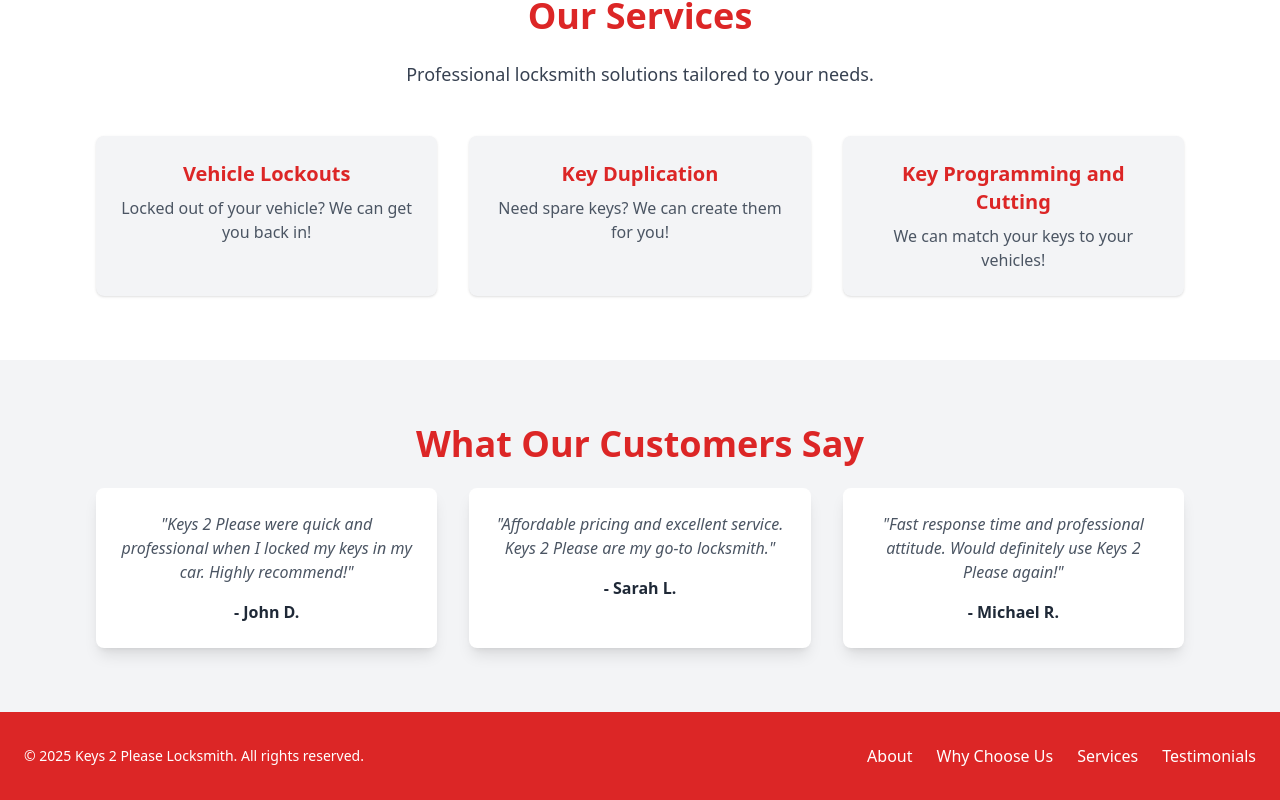
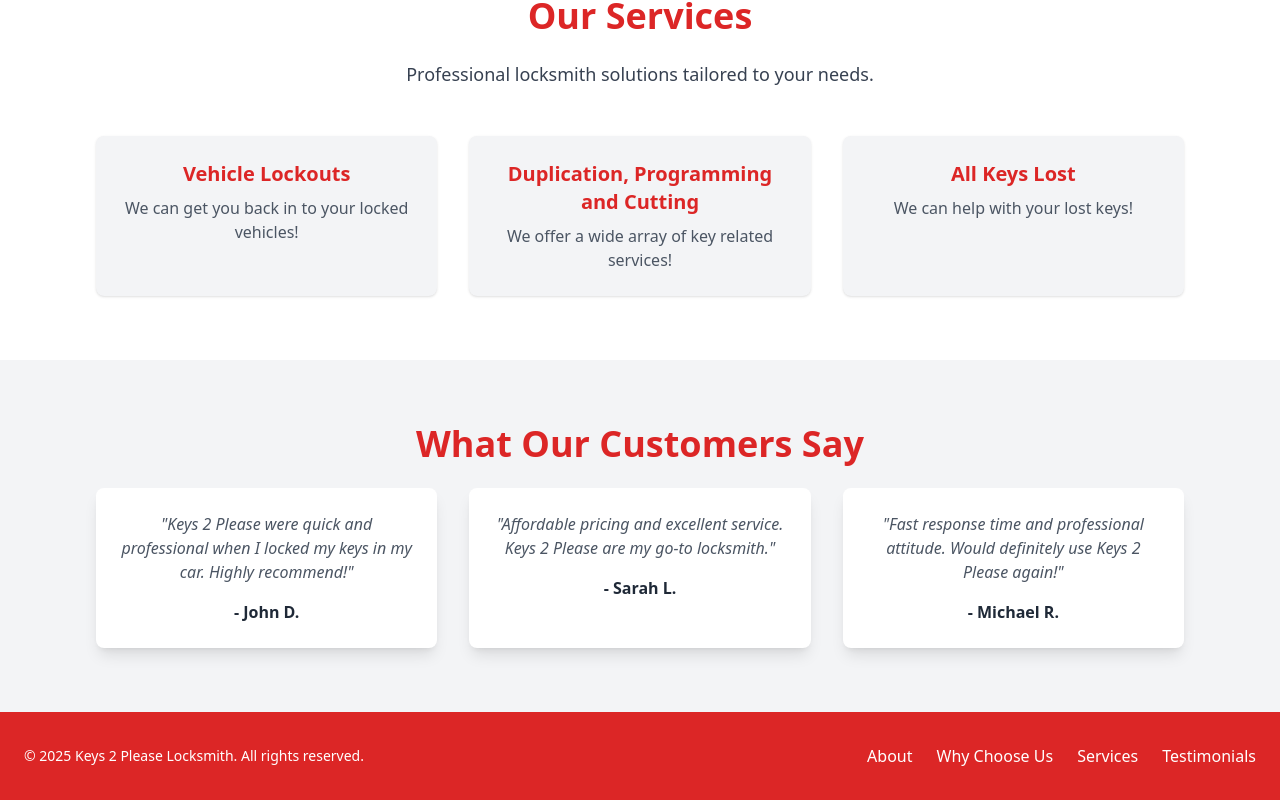
Before and after one commit to rathianmol/dominick_locksmith, a React (Vite) app: page / in a window 1280 px wide. Shown: the part 988-1788 px from the top of the page. Built offline with nearby package versions, Linux system fonts and the light colour scheme.

Commit message:
refining the content of the services component.

```diff
--- a/src/components/Services.jsx
+++ b/src/components/Services.jsx
@@ -14,23 +14,23 @@
                 Vehicle Lockouts
               </h3>
               <p className="text-gray-600">
-                Locked out of your vehicle? We can get you back in!
+                We can get you back in to your locked vehicles!
               </p>
             </div>
             <div className="bg-gray-100 p-6 rounded-lg shadow">
               <h3 className="text-xl font-semibold text-red-600 mb-2">
-                Key Duplication
+                Duplication, Programming and Cutting
               </h3>
               <p className="text-gray-600">
-                Need spare keys? We can create them for you!
+                We offer a wide array of key related services!
               </p>
             </div>
             <div className="bg-gray-100 p-6 rounded-lg shadow">
               <h3 className="text-xl font-semibold text-red-600 mb-2">
-                Key Programming and Cutting
+                All Keys Lost
               </h3>
               <p className="text-gray-600">
-                We can match your keys to your vehicles!
+                We can help with your lost keys!
               </p>
             </div>
           </div>
```
